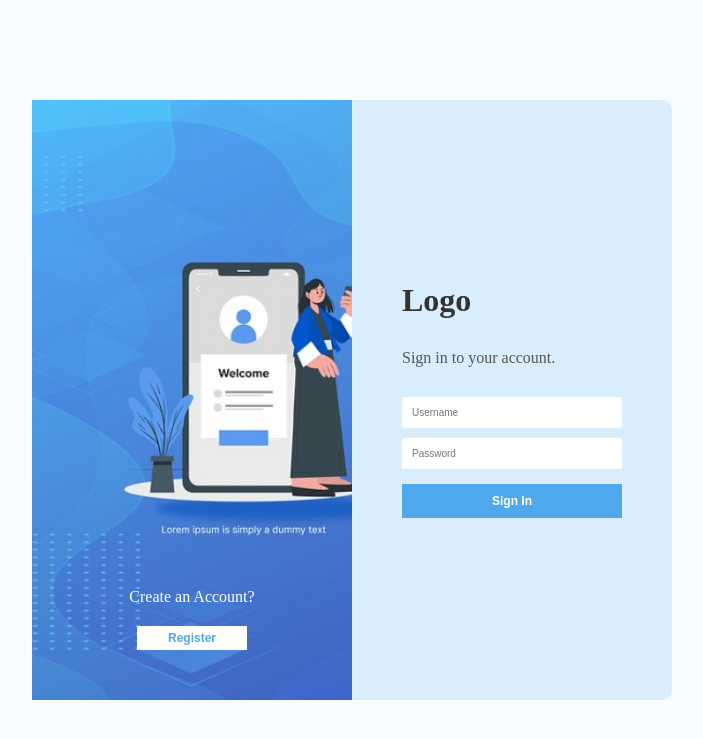
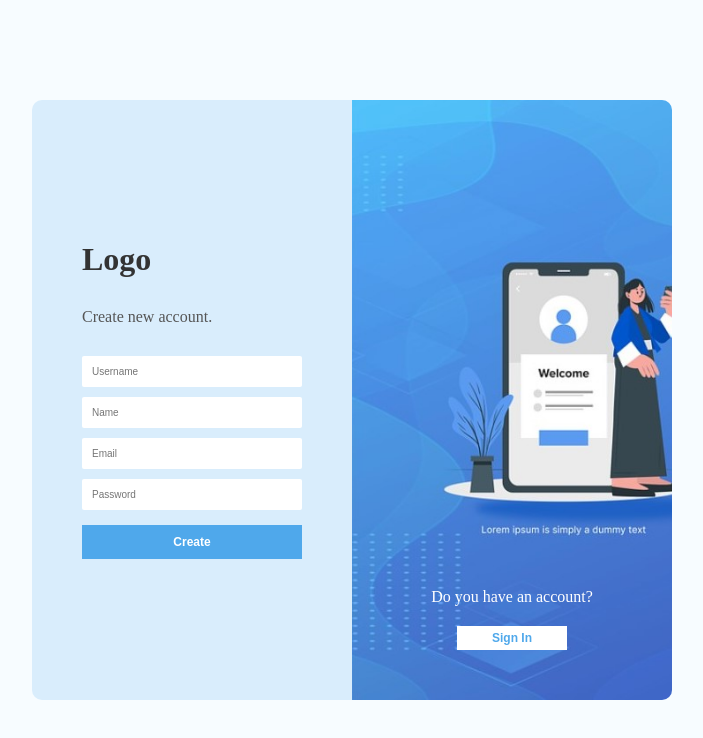
Before and after one commit to AnuOuseph/Social_Media_Application, a React (Vite) app in the folder client/: page / in a window 1280 px wide. Shown: the top 738 px of the page, without its empty margins (288-991 px from the left). Built offline with nearby package versions, Linux system fonts and the light colour scheme.

Commit message:
signup ui completed

```diff
--- a/client/src/App.jsx
+++ b/client/src/App.jsx
@@ -1,11 +1,12 @@
 import './app.css'
-import Login from './pages/login/Login'
+//import Login from './pages/login/Login'
+import Signup from './pages/signup/Signup'
 
 function App() {
 
   return (
     <>
-     <Login/>
+     <Signup/>
     </>
   )
 }
--- a/client/src/pages/signup/Signup.jsx
+++ b/client/src/pages/signup/Signup.jsx
@@ -2,8 +2,24 @@ import "./signup.scss"
 
 function Signup() {
   return (
-    <div>
-
+    <div className="signup">
+      <div className="card">
+        <div className="left">
+          <span>Do you have an account?</span>
+          <button>Sign In</button>
+        </div>
+        <div className="right">
+          <h1>Logo</h1>
+          <p>Create new account.</p>
+          <form>
+            <input type="text" placeholder="Username" />
+            <input type="text" placeholder="Name" />
+            <input type="email" placeholder="Email" />
+            <input type="password" placeholder="Password" />
+            <button>Create</button>
+          </form>
+        </div>
+      </div>
     </div>
   )
 }
--- a/client/src/pages/signup/signup.scss
+++ b/client/src/pages/signup/signup.scss
@@ -0,0 +1,80 @@
+.signup{
+    height: 100vh;
+    background: #f7fcff;
+    // background: linear-gradient(rgba(24, 149, 245, 0.173),rgba(63, 102, 200, 0.515));
+    display: flex;
+    align-items: center;
+    justify-content: center;
+        .card{
+            width: 50%;
+            display: flex;
+            flex-direction: row-reverse;
+            background-color: rgba(79, 167, 235, 0.179);
+            overflow: hidden;
+            border-radius: 10px;
+            min-height: 600px;
+            .left{
+                flex: 1;
+                background: url("/images/login1.jpg"),
+                center;
+                background-size: cover;
+                padding: 50px;
+                display: flex;
+                flex-direction: column;
+                align-items: center;
+                justify-content: end;
+                gap: 20px;
+                span{
+                    color: white;
+                }
+                button{
+                    width: 50%;
+                    padding: 5px;
+                    border: none;
+                    background-color: white;
+                    color: rgb(79,168,235);
+                    font-size: 12px;
+                    font-weight: bold;
+                    cursor: pointer;
+                }
+            }
+            .right{
+                flex: 1;
+                display: flex;
+                flex-direction: column;
+                justify-content: center;
+                padding: 50px;
+                gap: 30px;
+                h1{
+                    color: #333;
+                }
+                p{
+                    color: #555;
+                }
+                form{
+                    display: flex;
+                    flex-direction: column;
+                    gap: 10px;
+                    input{
+                        background-color: rgb(255, 255, 255);
+                        padding: 10px;
+                        border-radius: 2px;
+                        border: none;
+                        outline: none;
+                        color: #777;
+                        font-size: 10px;
+                    }
+                    button{
+                        background-color: rgb(79,168,235);
+                        color: white;
+                        font-size: 12px;
+                        font-weight: bold;
+                        border: none;
+                        padding: 10px;
+                        margin-top: 5px;
+                        cursor: pointer;
+                    }
+                }
+            }
+        }
+}
```
